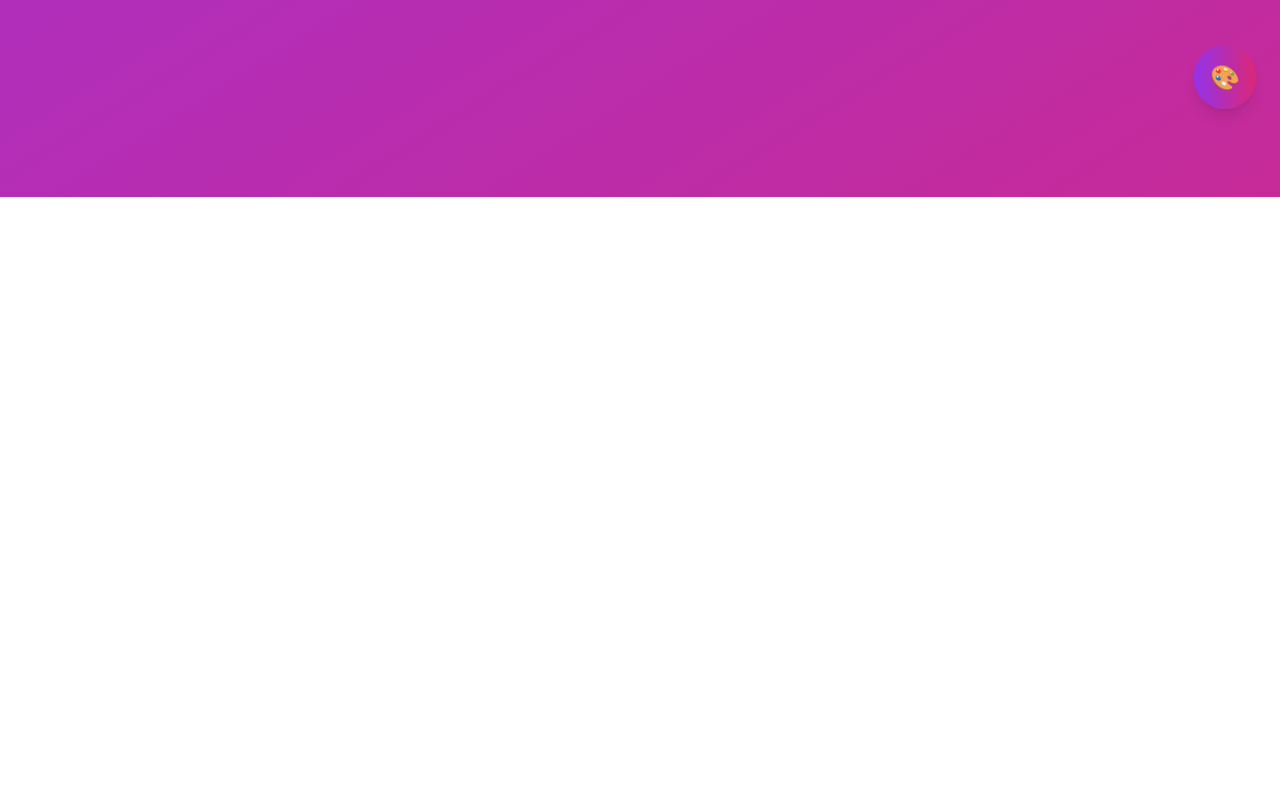
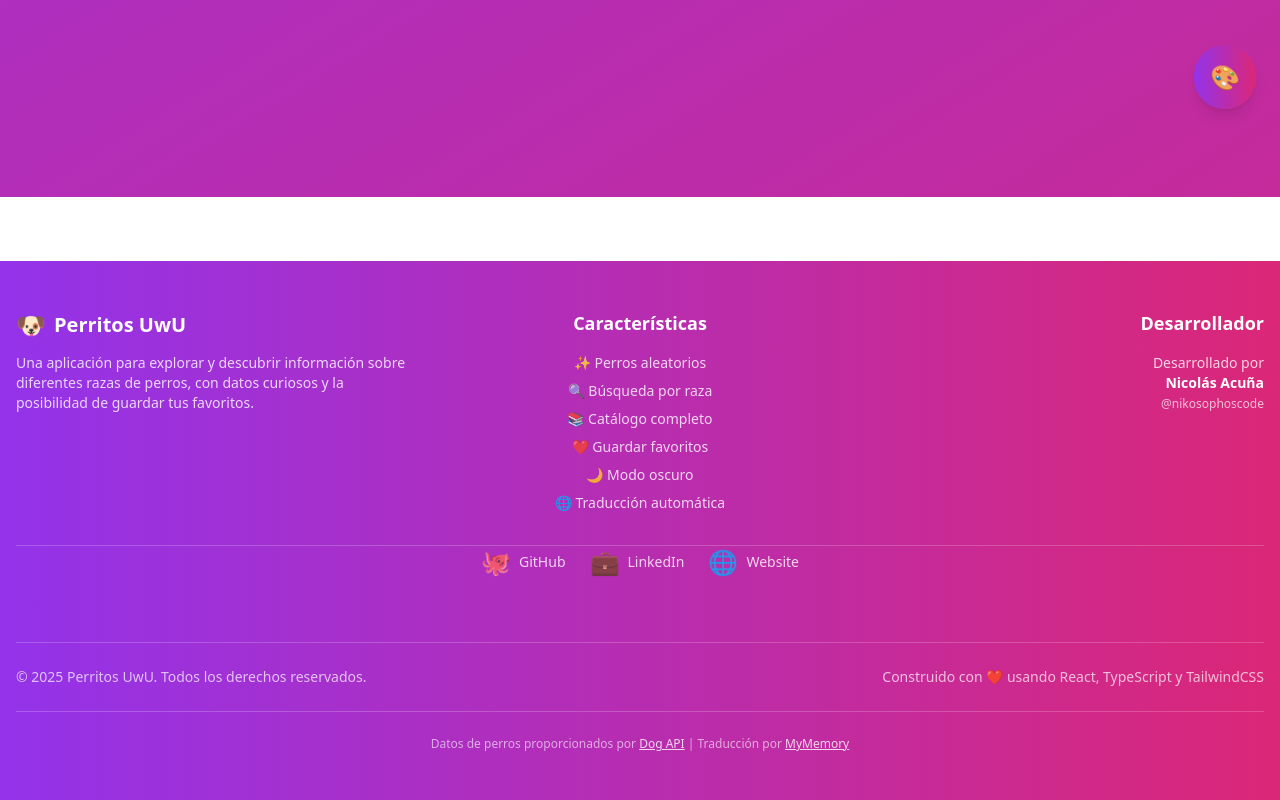
Before and after one commit to NikosophosCode/cute-dogs, a React (Vite) app: page / in a window 1280 px wide. Shown: the part 667-1467 px from the top of the page. Before the commit the page ends 864 px from the top, so only its background shows below. Built offline with nearby package versions, Linux system fonts and the light colour scheme.

Commit message:
feat: add Footer component with developer info and social links

```diff
--- a/src/App.tsx
+++ b/src/App.tsx
@@ -4,6 +4,7 @@ import { useFavorites } from './hooks/useFavorites';
 import { useTheme } from './contexts/ThemeContext';
 import { Navigation } from './components/Navigation';
 import { ThemeSelector } from './components/ThemeSelector';
+import { Footer } from './components/Footer';
 import { RandomDogs } from './pages/RandomDogs';
 import { SearchDogs } from './pages/SearchDogs';
 import { Breeds } from './pages/Breeds';
@@ -61,6 +62,7 @@ function AppContent() {
         )}
       </main>
 
+      <Footer />
       <ThemeSelector />
     </div>
   );
--- /dev/null
+++ b/src/components/Footer.tsx
@@ -0,0 +1,123 @@
+import React from 'react';
+import { useTheme } from '../contexts/ThemeContext';
+
+export const Footer: React.FC = () => {
+  const { theme } = useTheme();
+  const currentYear = new Date().getFullYear();
+
+  const socialLinks = [
+    {
+      name: 'GitHub',
+      url: 'https://github.com/nikosophoscode',
+      emoji: '🐙',
+      label: 'GitHub Repository',
+    },
+    {
+      name: 'LinkedIn',
+      url: 'https://linkedin.com/in/nikosophoscode',
+      emoji: '💼',
+      label: 'LinkedIn Profile',
+    },
+    {
+      name: 'Website',
+      url: 'https://nikosophoscode.com',
+      emoji: '🌐',
+      label: 'Personal Website',
+    },
+  ];
+
+  return (
+    <footer className={`bg-gradient-to-r ${theme.colors.primary} text-white mt-16 shadow-lg`}>
+      <div className="container mx-auto px-4 py-12">
+        <div className="grid grid-cols-1 md:grid-cols-3 gap-8 mb-8">
+          {/* About Section */}
+          <div className="flex flex-col items-center md:items-start">
+            <h3 className="text-xl font-bold mb-3 flex items-center gap-2">
+              <span className="text-2xl">🐶</span>
+              Perritos UwU
+            </h3>
+            <p className="text-white/80 text-sm text-center md:text-left">
+              Una aplicación para explorar y descubrir información sobre diferentes razas de perros,
+              con datos curiosos y la posibilidad de guardar tus favoritos.
+            </p>
+          </div>
+
+          {/* Features Section */}
+          <div className="flex flex-col items-center">
+            <h3 className="text-lg font-bold mb-4">Características</h3>
+            <ul className="text-white/80 text-sm space-y-2 text-center">
+              <li>✨ Perros aleatorios</li>
+              <li>🔍 Búsqueda por raza</li>
+              <li>📚 Catálogo completo</li>
+              <li>❤️ Guardar favoritos</li>
+              <li>🌙 Modo oscuro</li>
+              <li>🌐 Traducción automática</li>
+            </ul>
+          </div>
+
+          {/* Developer Section */}
+          <div className="flex flex-col items-center md:items-end">
+            <h3 className="text-lg font-bold mb-4">Desarrollador</h3>
+            <p className="text-white/80 text-sm mb-4 text-center md:text-right">
+              Desarrollado por<br />
+              <span className="font-semibold text-white">Nicolás Acuña</span><br />
+              <span className="text-xs text-white/70">@nikosophoscode</span>
+            </p>
+          </div>
+        </div>
+
+        {/* Social Links */}
+        <div className="flex justify-center gap-6 mb-8 pb-8 border-t border-white/20">
+          {socialLinks.map((link) => (
+            <a
+              key={link.name}
+              href={link.url}
+              target="_blank"
+              rel="noopener noreferrer"
+              className="flex items-center gap-2 text-white/80 hover:text-white transition-colors duration-300 hover:scale-110 transform"
+              aria-label={link.label}
+              title={link.label}
+            >
+              <span className="text-2xl">{link.emoji}</span>
+              <span className="hidden sm:inline text-sm font-medium">{link.name}</span>
+            </a>
+          ))}
+        </div>
+
+        {/* Bottom Section */}
+        <div className="border-t border-white/20 pt-6 flex flex-col md:flex-row justify-between items-center gap-4">
+          <p className="text-white/70 text-sm text-center md:text-left">
+            © {currentYear} Perritos UwU. Todos los derechos reservados.
+          </p>
+          <p className="text-white/70 text-sm text-center md:text-right">
+            Construido con <span className="text-red-400">❤️</span> usando React, TypeScript y TailwindCSS
+          </p>
+        </div>
+
+        {/* API Attribution */}
+        <div className="mt-6 pt-6 border-t border-white/20 text-center">
+          <p className="text-white/60 text-xs">
+            Datos de perros proporcionados por{' '}
+            <a
+              href="https://dogapi.dog"
+              target="_blank"
+              rel="noopener noreferrer"
+              className="text-white/80 hover:text-white transition-colors underline"
+            >
+              Dog API
+            </a>
+            {' '}| Traducción por{' '}
+            <a
+              href="https://mymemory.translated.net"
+              target="_blank"
+              rel="noopener noreferrer"
+              className="text-white/80 hover:text-white transition-colors underline"
+            >
+              MyMemory
+            </a>
+          </p>
+        </div>
+      </div>
+    </footer>
+  );
+};
```
